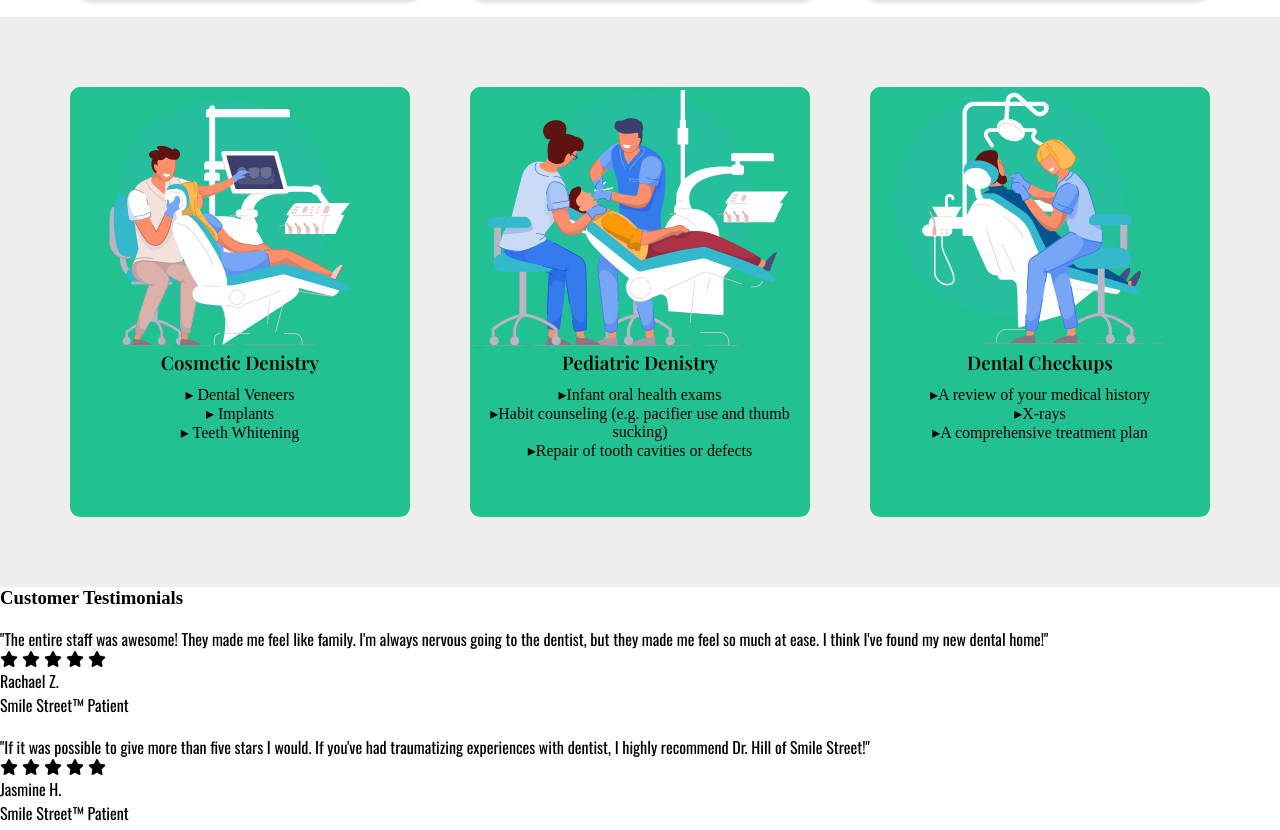
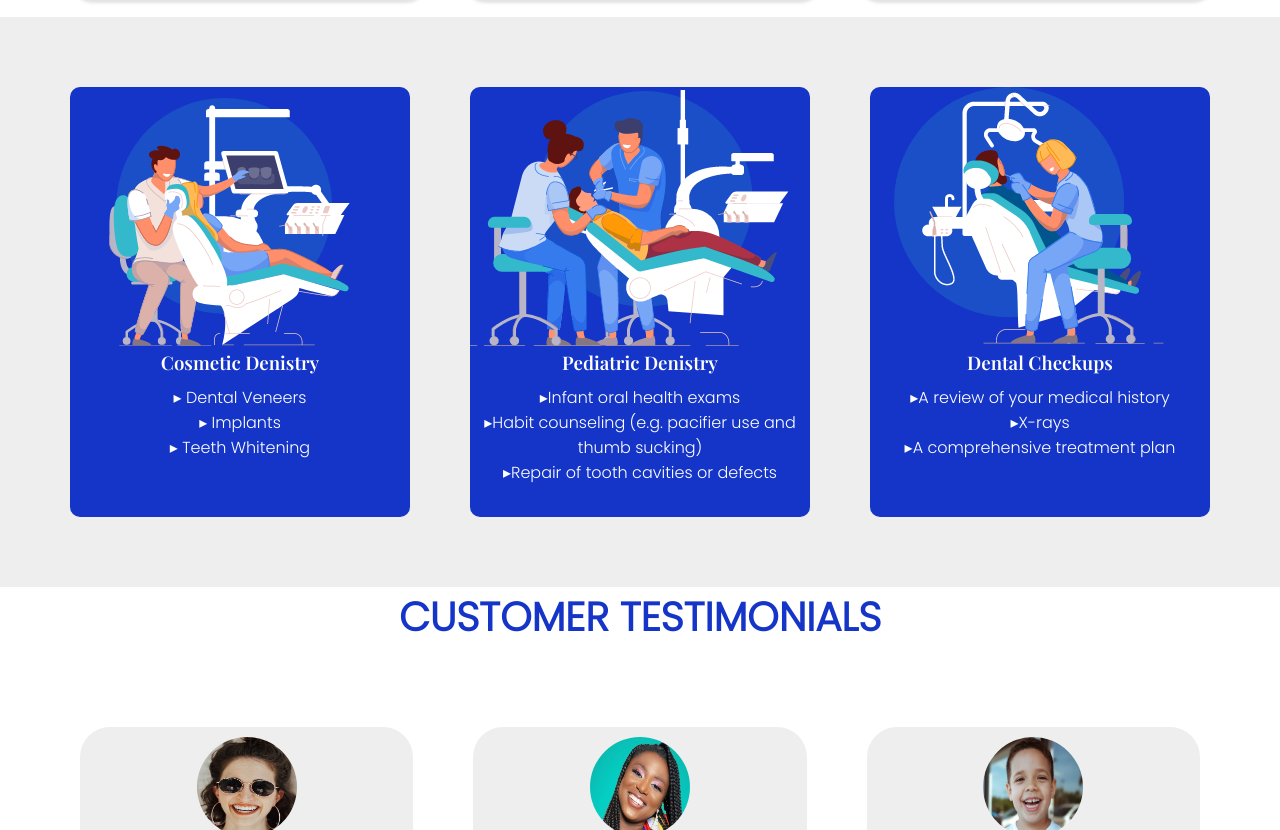
Before and after one commit to CodingCody92/dentist, a plain HTML site: page index.html in a window 1280 px wide. Shown: the part 1970-2800 px from the top of the page. Drawn offline with nearby package versions, Linux system fonts and the light colour scheme.

Commit message:
added navbar color change onscroll

```diff
--- a/_navbar.scss
+++ b/_navbar.scss
@@ -10,7 +10,7 @@ header {
     top: 0;
     left: 0;
     right: 0;
-    background: rgb(215, 221, 221);
+    background: rgb(211, 210, 210);
     box-shadow: 0 .5rem 1rem rgba(0, 0, 0, .1);
     padding: 20px;
     z-index: 1000;
--- a/_process.scss
+++ b/_process.scss
@@ -10,6 +10,8 @@
 .process ul li {
     text-decoration: none;
     list-style: none;
+    font-family: 'Poppins', sans-serif;
+    color: white;
 }
 
 .process h3,
@@ -21,12 +23,14 @@ li {
     font-family: 'Playfair Display', serif;
     // font-size: 15px;
     margin-bottom: 10px;
+    color: white;
 }
 
 .process-container {
     height: 430px;
     width: 350px;
-    background-color: rgba(20, 190, 139, 0.932);
+    // background-color: rgba(20, 190, 139, 0.932);
+    background-color: $blueColor;
     border-radius: 10px;
     margin: 30px;
 }
--- /dev/null
+++ b/_reviews.scss
@@ -0,0 +1,50 @@
+#reviews h3 {
+    font-family: 'Poppins', sans-serif;
+    font-size: 40px;
+    font-weight: bold;
+    color: $blueColor;
+    text-align: center;
+    text-transform: uppercase;
+}
+
+@mixin flexCenter {
+    display: flex;
+    justify-content: center;
+    align-items: center;
+}
+
+.review-container {
+    @include flexCenter();
+    padding: 50px;
+}
+
+#reviews .review-img {
+    border-radius: 50%;
+    height: 100px;
+    width: 100px;
+    display: block;
+    margin: auto;
+    margin-top: 10px;
+}
+
+.our-reviews {
+    background-color: $bkgdColor;
+    height: 350px;
+    width: 360px;
+    border-radius: 30px;
+    margin: 30px;
+}
+
+.our-reviews .rev-txt {
+    text-align: center;
+    margin: 10px;
+}
+
+.our-reviews .stars {
+    @include flexCenter();
+    margin-top: 30px;
+}
+
+.our-reviews .stars .checked {
+    color: $blueColor;
+}
--- a/app.js
+++ b/app.js
@@ -1,6 +1,10 @@
-let num = 3
-let otherNum = 4
+let header = document.querySelector('.header');
+let navbar = document.querySelector('.navbar')
 
-if (num && otherNum < 12) {
-    console.log(num + otherNum)
-}
+window.onscroll = () => {
+    if (window.scrollY > 100) {
+        header.classList.add('active');
+    } else {
+        header.classList.remove('active');
+    }
+};
--- a/style.scss
+++ b/style.scss
@@ -3,6 +3,7 @@
 @import './about';
 @import './services';
 @import './process';
+@import './reviews';
 @import './variables';
 * {
     margin: 0;
@@ -22,6 +23,12 @@
 
 *::-webkit-scrollbar-thumb {
     background-color: rgb(194, 199, 194);
+}
+
+.active {
+    background-color: rgb(255, 255, 255);
+    box-shadow: rgba(0, 0, 0, .1);
+    border: none;
 }
 
 @media(max-width: 991px) {
```
Also changed, not shown: img/brooke-review.jpg (added), img/jasmine-review.jpg (added), img/kyle-review.jpg (added), style.css, 1 other file.
